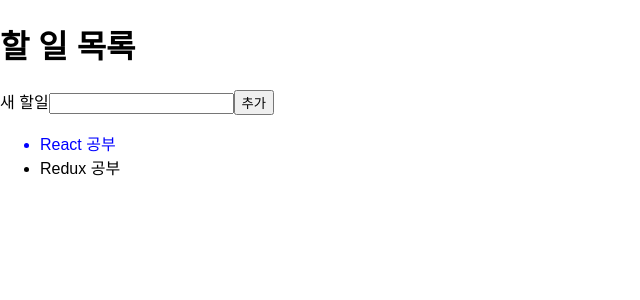
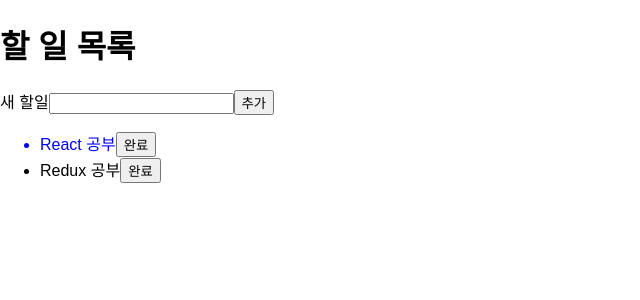
Before and after one commit to xxsank/fds09-react-todoList, a React (Create React App) app: page / in a window 1280 px wide. Shown: the top 300 px of the page, without its empty margins (0-640 px from the left). Built offline with nearby package versions, Linux system fonts and the light colour scheme.

Commit message:
할 일 완료 기능

```diff
--- a/src/App.js
+++ b/src/App.js
@@ -4,12 +4,12 @@
 
 const todos = [
   {
-    id:count++,
+    id:1,
     body: 'React 공부',
     complete: true
   },
   {
-    id:count++,
+    id:2,
     body: 'Redux 공부',
     complete: false
   }
@@ -20,12 +20,12 @@
   state = {
     todos:[
       {
-        id:count++,
+        id:1,
         body: 'React 공부',
         complete: true
       },
       {
-        id:count++,
+        id:2,
         body: 'Redux 공부',
         complete: false
       }
@@ -57,6 +57,10 @@
     }
   }
 
+  handleCompleteClick = e => {
+
+  }
+
   render() {
     const {todos, newTodoBody} = this.state;
     return (
@@ -70,7 +74,22 @@
        <ul>
          {
            todos.map(todo => (
-             <li className={todo.complete ? 'complete' : ''} key={todo.id}>{todo.body}</li>
+             <li className={todo.complete ? 'complete' : ''} key={todo.id}>
+             {todo.body}
+             <button onClick={e => {
+               this.setState({
+                 todos: todos.map(t => {
+                   const newTodo =  {
+                     ...t
+                   };
+                   if(t.id === todo.id){
+                     newTodo.complete = true;
+                   }
+                   return newTodo
+                 })
+               })
+             }}>완료</button>
+             </li>
            ))
          }
        </ul>
```
